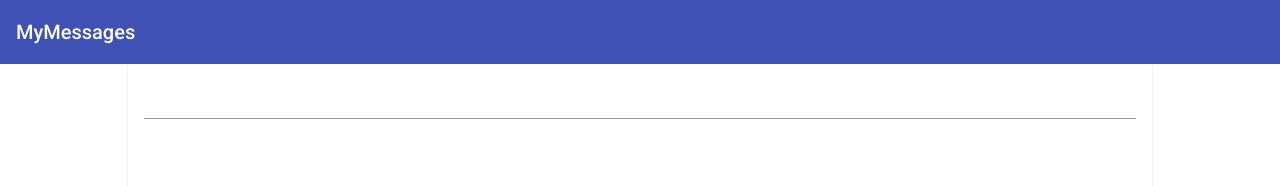
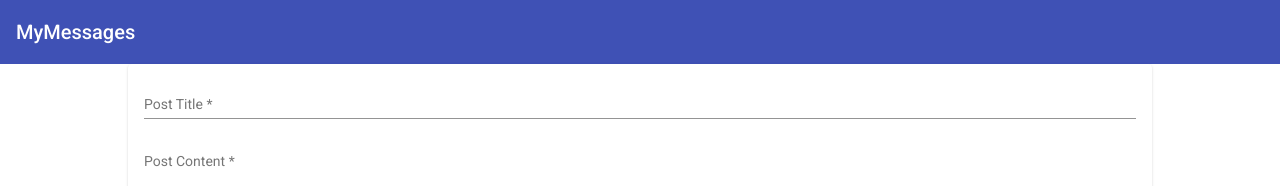
Before and after one commit to handikoswara24/mean-course, an Angular app: page / in a window 1280 px wide. Shown: the top 186 px of the page. Built offline with nearby package versions, Linux system fonts and the light colour scheme.

Commit message:
30. Working on our Form

```diff
--- a/src/app/posts/post-create/post-create.component.html
+++ b/src/app/posts/post-create/post-create.component.html
@@ -1,11 +1,11 @@
 <mat-card>
     <form (ngSubmit)="onAddPost(postForm)" #postForm="ngForm">
         <mat-form-field>
-            <input type="text" matInput name="title" ngModel required #title="ngModel"/>
+            <input type="text" matInput name="title" ngModel required #title="ngModel" placeholder="Post Title"/>
             <mat-error *ngIf="title.invalid">Please enter a post title.</mat-error>
         </mat-form-field>
         <mat-form-field>
-            <textarea matInput rows="4" name="content" ngModel required #content="ngModel"></textarea>
+            <textarea matInput rows="4" name="content" ngModel required #content="ngModel" placeholder="Post Content"></textarea>
             <mat-error *ngIf="content.invalid">Please enter a post content.</mat-error>
         </mat-form-field>
         <button color="accent" mat-raised-button type="submit">Save Post</button>
--- a/src/app/posts/post-create/post-create.component.ts
+++ b/src/app/posts/post-create/post-create.component.ts
@@ -17,5 +17,7 @@ export class PostCreateComponent {
             return;
         }
         this.postService.addPost(postForm.value.title, postForm.value.content);
+
+        postForm.resetForm();
     }
 }
--- a/src/app/posts/post-list/post-list.component.html
+++ b/src/app/posts/post-list/post-list.component.html
@@ -4,6 +4,10 @@
             {{post.title}}
         </mat-expansion-panel-header>
         <p>{{post.content}}</p>
+        <mat-action-row>
+            <button mat-button color="primary">EDIT</button>
+            <button mat-button color="warn">DELETE</button>
+        </mat-action-row>
     </mat-expansion-panel>
 </mat-accordion>
 <p class="info-text mat-body-1" *ngIf="posts.length == 0">No posts added yet!</p>
```
